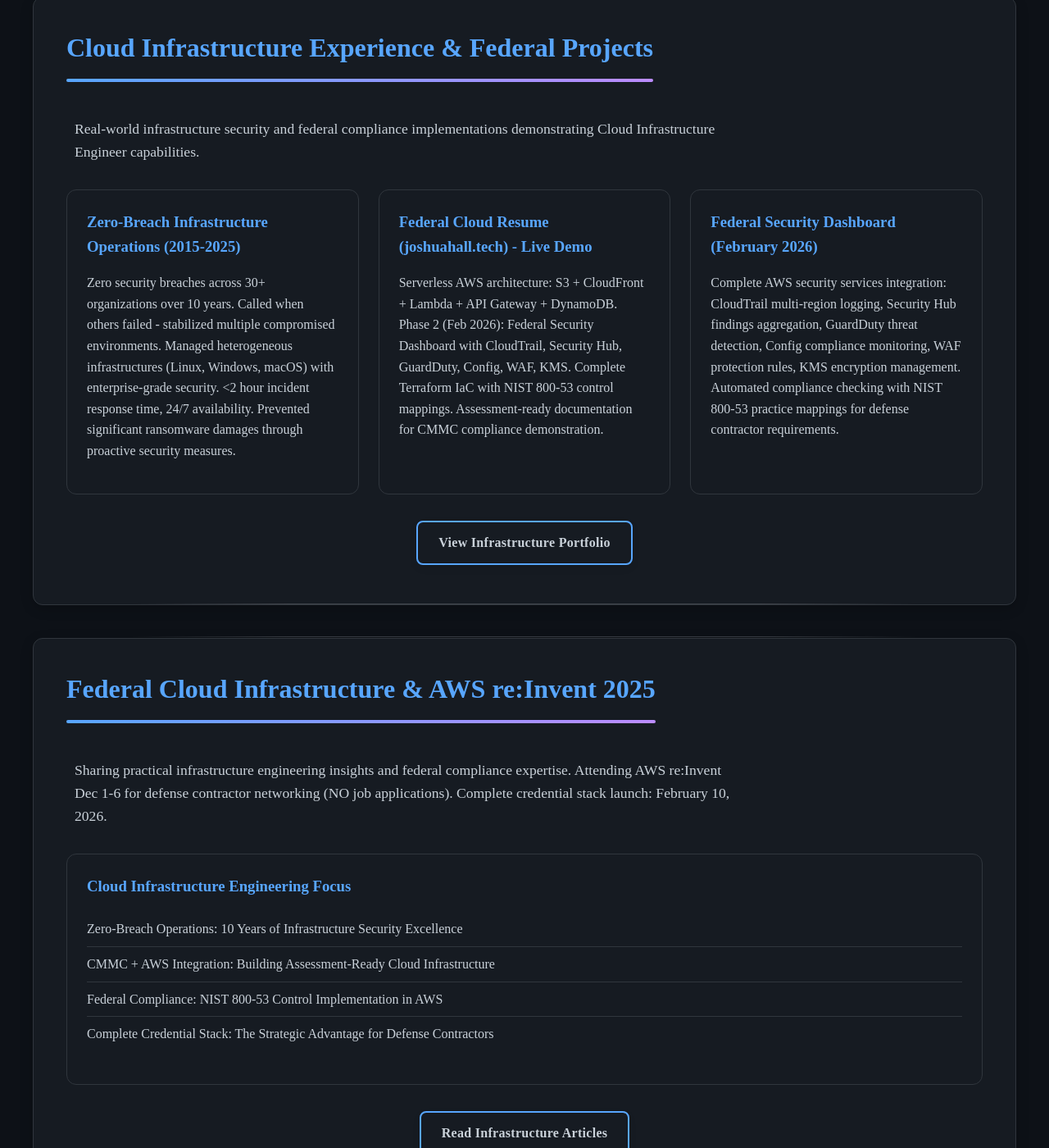
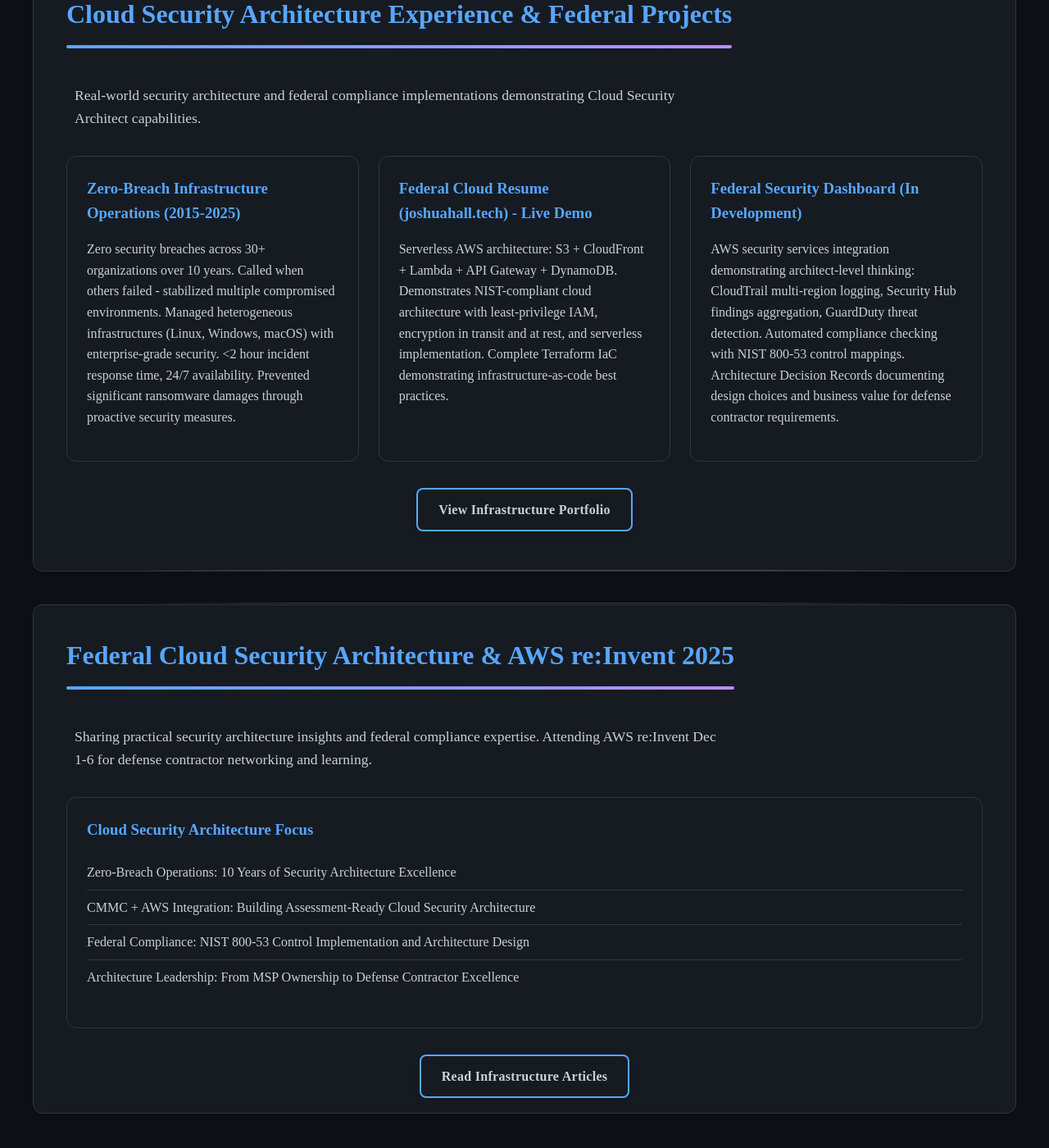
Before and after one commit to joshuamichaelhall/joshuamichaelhall.github.io, a Jekyll site: the page built from index.markdown, in a window 1280 px wide and 1400 px high, scrolled down 3687 px. Shown: the whole window at 82% size. Built offline with Jekyll 4.4.1, drawn with Linux system fonts in a browser that asks for light colours; nearby versions of some CDN libraries; some of the changed text lies outside the part shown.

Commit message:
Update homepage for Cloud Security Architect positioning
Changes:
- Title updated to Cloud Security Architect (from Cloud Infrastructure Engineer)
- Removed specific application date "Feb 10, 2026" → "Seeking opportunities early 2026"
- CCA certification date updated to January 3, 2026
- Updated cert stats: "Architect Level Positioning" (removed "Feb 10 Applications Launch")
- Changed all instances from "Infrastructure Engineer" to "Security Architect"
- Updated re:Invent section: removed "NO applications" language, updated company focus
- Emphasized MSP Architecture Leadership positioning
- Updated footer availability to "Early 2026" with remote during clearance option

All sensitive information (specific dates, salary targets) removed while maintaining architect-level professional positioning.

🤖 Generated with [Claude Code](https://claude.com/claude-code)

Co-Authored-By: Claude <noreply@anthropic.com>

```diff
--- a/index.markdown
+++ b/index.markdown
@@ -10,9 +10,9 @@ layout: default
       </div>
       <div class="hero-text">
         <h1>Joshua Michael Hall</h1>
-        <h2>Cloud Infrastructure Engineer | AWS SAA | Security+ | CMMC CCP/CCA | Amateur Extra (KI2W) | Huntsville 2026</h2>
-        <h3 class="hero-tagline">Zero-Breach Track Record • Complete Federal Credential Stack • Applications Launch Feb 10, 2026</h3>
-        <p>Cloud Infrastructure Engineer with zero-breach track record across 30+ organizations over 10 years. Building complete federal infrastructure credential stack for defense contractor opportunities. Applications launch February 10, 2026 with premium positioning: CMMC CCP/CCA + AWS Security + Zero breaches = rare combination defense contractors need.</p>
+        <h2>Cloud Security Architect | AWS SAA | Security+ | CMMC CCP/CCA | Amateur Extra (KI2W) | Huntsville 2026</h2>
+        <h3 class="hero-tagline">Zero-Breach Track Record • Complete Federal Credential Stack • Seeking Cloud Security Architect Opportunities</h3>
+        <p>Cloud Security Architect with zero-breach track record across 30+ organizations over 10 years. Building complete federal credential stack for defense contractor opportunities. Architect-level positioning with rare combination: CMMC CCP/CCA + AWS Security + Zero breaches + MSP Architecture Leadership.</p>
         <div class="certification-highlight">
           <h4><span class="cert-icon">🎯</span> Complete Federal Infrastructure Credential Stack</h4>
           <div class="cert-stats">
@@ -25,19 +25,19 @@ layout: default
               <span class="cert-label">CCP + CCA Dual</span>
             </div>
             <div class="cert-stat">
-              <span class="cert-number">Feb 10</span>
-              <span class="cert-label">Applications Launch</span>
+              <span class="cert-number">Architect</span>
+              <span class="cert-label">Level Positioning</span>
             </div>
           </div>
           <div class="featured-certs">
             <span class="cert-badge">AWS SAA (Nov 8)</span>
             <span class="cert-badge">Security+ (Nov 16)</span>
             <span class="cert-badge">CMMC CCP (Dec 18)</span>
-            <span class="cert-badge">CMMC CCA (Dec 27)</span>
+            <span class="cert-badge">CMMC CCA (Jan 3)</span>
             <span class="cert-badge">Amateur Extra (KI2W)</span>
           </div>
           <div class="availability-notice">
-            <strong>🚀 AWS re:Invent Dec 1-6 (Networking Only) | CMMC Training Dec 8-13 | Applications Launch: Feb 10, 2026</strong>
+            <strong>🚀 AWS re:Invent Dec 1-6 | CMMC Training Dec 8-13 | Seeking Cloud Security Architect Opportunities Early 2026</strong>
           </div>
         </div>
         <div class="hero-links">
@@ -77,11 +77,11 @@ layout: default
 </div>
 
 <div class="home-section with-divider" id="technical-focus">
-  <h2>Cloud Infrastructure Engineering Competencies</h2>
+  <h2>Cloud Security Architecture Competencies</h2>
   <div class="tech-focus-grid">
     <div class="tech-focus-item">
-      <h3>AWS Infrastructure & Security</h3>
-      <p>AWS Solutions Architect Associate (Nov 8) with Security+ (Nov 16) - DoD 8570 IAT Level II. Federal Cloud Resume live at joshuahall.tech. Building Federal Security Dashboard with CloudTrail, Security Hub, GuardDuty, Config, WAF, KMS. Complete Terraform IaC with NIST 800-53 control mappings. CMMC CCP (Dec 18) + CCA (Dec 27) dual certification.</p>
+      <h3>AWS Security Architecture</h3>
+      <p>AWS Solutions Architect Associate (Nov 8) with Security+ (Nov 16) - DoD 8570 IAT Level II. Federal Cloud Resume live at joshuahall.tech demonstrating serverless architecture. CMMC CCP (Dec 18) + CCA (Jan 3) dual certification. Building Federal Security Dashboard with CloudTrail, Security Hub, GuardDuty. Complete Terraform IaC with NIST 800-53 control mappings.</p>
     </div>
     <div class="tech-focus-item">
       <h3>Operational Security Excellence</h3>
@@ -99,8 +99,8 @@ layout: default
 </div>
 
 <div class="home-section with-divider" id="certification-journey">
-  <h2>Complete Federal Infrastructure Credential Stack</h2>
-  <p class="section-intro-text">Strategic credential combination for Cloud Infrastructure Engineer roles in defense contracting.</p>
+  <h2>Complete Federal Security Credential Stack</h2>
+  <p class="section-intro-text">Strategic credential combination for Cloud Security Architect roles in defense contracting.</p>
   <div class="roadmap-phases">
     <div class="roadmap-phase">
       <h3>Current Credentials (Nov 2025)</h3>
@@ -124,22 +124,22 @@ layout: default
       </ul>
     </div>
     <div class="roadmap-phase">
-      <h3>Completing Stack (Dec 2025 - Feb 2026)</h3>
+      <h3>Completing Stack (Dec 2025 - Early 2026)</h3>
       <ul>
         <li>🎯 CMMC Certified Professional (Dec 18, 2025)</li>
-        <li>🎯 CMMC Certified Assessor (Dec 27, 2025) - Rare dual CCP + CCA</li>
+        <li>🎯 CMMC Certified Assessor (Jan 3, 2026) - Rare dual CCP + CCA</li>
         <li>🎯 FEMA ICS/NIMS + FAC-COR Level I + DAU ACQ 101 (Jan 2026)</li>
-        <li>🎯 Federal Security Dashboard with NIST mappings (Feb 2026)</li>
-        <li>🎯 AWS Security Specialty (March 2026 - after employment)</li>
-        <li>🚀 Applications Launch: February 10, 2026</li>
+        <li>🎯 AWS Security Specialty (Q1 2026)</li>
+        <li>🎯 Federal Security Dashboard with NIST mappings (Q1 2026)</li>
+        <li>🚀 Seeking Cloud Security Architect Opportunities Early 2026</li>
       </ul>
     </div>
   </div>
 </div>
 
 <div class="home-section with-divider" id="projects">
-  <h2>Cloud Infrastructure Experience & Federal Projects</h2>
-  <p class="section-intro-text">Real-world infrastructure security and federal compliance implementations demonstrating Cloud Infrastructure Engineer capabilities.</p>
+  <h2>Cloud Security Architecture Experience & Federal Projects</h2>
+  <p class="section-intro-text">Real-world security architecture and federal compliance implementations demonstrating Cloud Security Architect capabilities.</p>
   <div class="success-stories">
     <div class="success-story">
       <h3>Zero-Breach Infrastructure Operations (2015-2025)</h3>
@@ -147,11 +147,11 @@ layout: default
     </div>
     <div class="success-story">
       <h3>Federal Cloud Resume (joshuahall.tech) - Live Demo</h3>
-      <p>Serverless AWS architecture: S3 + CloudFront + Lambda + API Gateway + DynamoDB. Phase 2 (Feb 2026): Federal Security Dashboard with CloudTrail, Security Hub, GuardDuty, Config, WAF, KMS. Complete Terraform IaC with NIST 800-53 control mappings. Assessment-ready documentation for CMMC compliance demonstration.</p>
+      <p>Serverless AWS architecture: S3 + CloudFront + Lambda + API Gateway + DynamoDB. Demonstrates NIST-compliant cloud architecture with least-privilege IAM, encryption in transit and at rest, and serverless implementation. Complete Terraform IaC demonstrating infrastructure-as-code best practices.</p>
     </div>
     <div class="success-story">
-      <h3>Federal Security Dashboard (February 2026)</h3>
-      <p>Complete AWS security services integration: CloudTrail multi-region logging, Security Hub findings aggregation, GuardDuty threat detection, Config compliance monitoring, WAF protection rules, KMS encryption management. Automated compliance checking with NIST 800-53 practice mappings for defense contractor requirements.</p>
+      <h3>Federal Security Dashboard (In Development)</h3>
+      <p>AWS security services integration demonstrating architect-level thinking: CloudTrail multi-region logging, Security Hub findings aggregation, GuardDuty threat detection. Automated compliance checking with NIST 800-53 control mappings. Architecture Decision Records documenting design choices and business value for defense contractor requirements.</p>
     </div>
   </div>
   <div class="section-link">
@@ -160,15 +160,15 @@ layout: default
 </div>
 
 <div class="home-section no-divider" id="thought-leadership">
-  <h2>Federal Cloud Infrastructure & AWS re:Invent 2025</h2>
-  <p class="section-intro-text">Sharing practical infrastructure engineering insights and federal compliance expertise. Attending AWS re:Invent Dec 1-6 for defense contractor networking (NO job applications). Complete credential stack launch: February 10, 2026.</p>
+  <h2>Federal Cloud Security Architecture & AWS re:Invent 2025</h2>
+  <p class="section-intro-text">Sharing practical security architecture insights and federal compliance expertise. Attending AWS re:Invent Dec 1-6 for defense contractor networking and learning.</p>
   <div class="article-preview">
-    <h3>Cloud Infrastructure Engineering Focus</h3>
+    <h3>Cloud Security Architecture Focus</h3>
     <ul>
-      <li>Zero-Breach Operations: 10 Years of Infrastructure Security Excellence</li>
-      <li>CMMC + AWS Integration: Building Assessment-Ready Cloud Infrastructure</li>
-      <li>Federal Compliance: NIST 800-53 Control Implementation in AWS</li>
-      <li>Complete Credential Stack: The Strategic Advantage for Defense Contractors</li>
+      <li>Zero-Breach Operations: 10 Years of Security Architecture Excellence</li>
+      <li>CMMC + AWS Integration: Building Assessment-Ready Cloud Security Architecture</li>
+      <li>Federal Compliance: NIST 800-53 Control Implementation and Architecture Design</li>
+      <li>Architecture Leadership: From MSP Ownership to Defense Contractor Excellence</li>
     </ul>
   </div>
   <div class="section-link">
```
